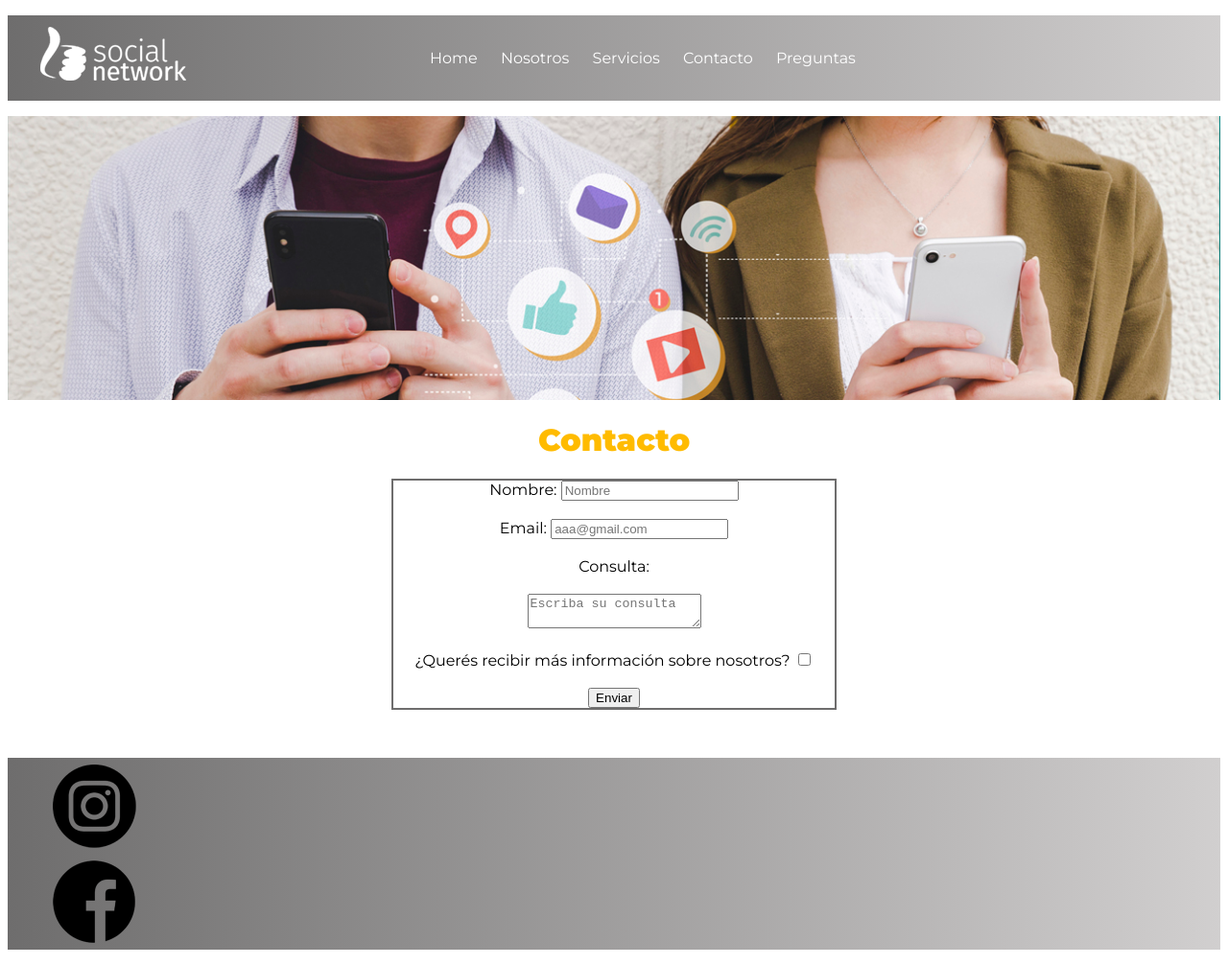
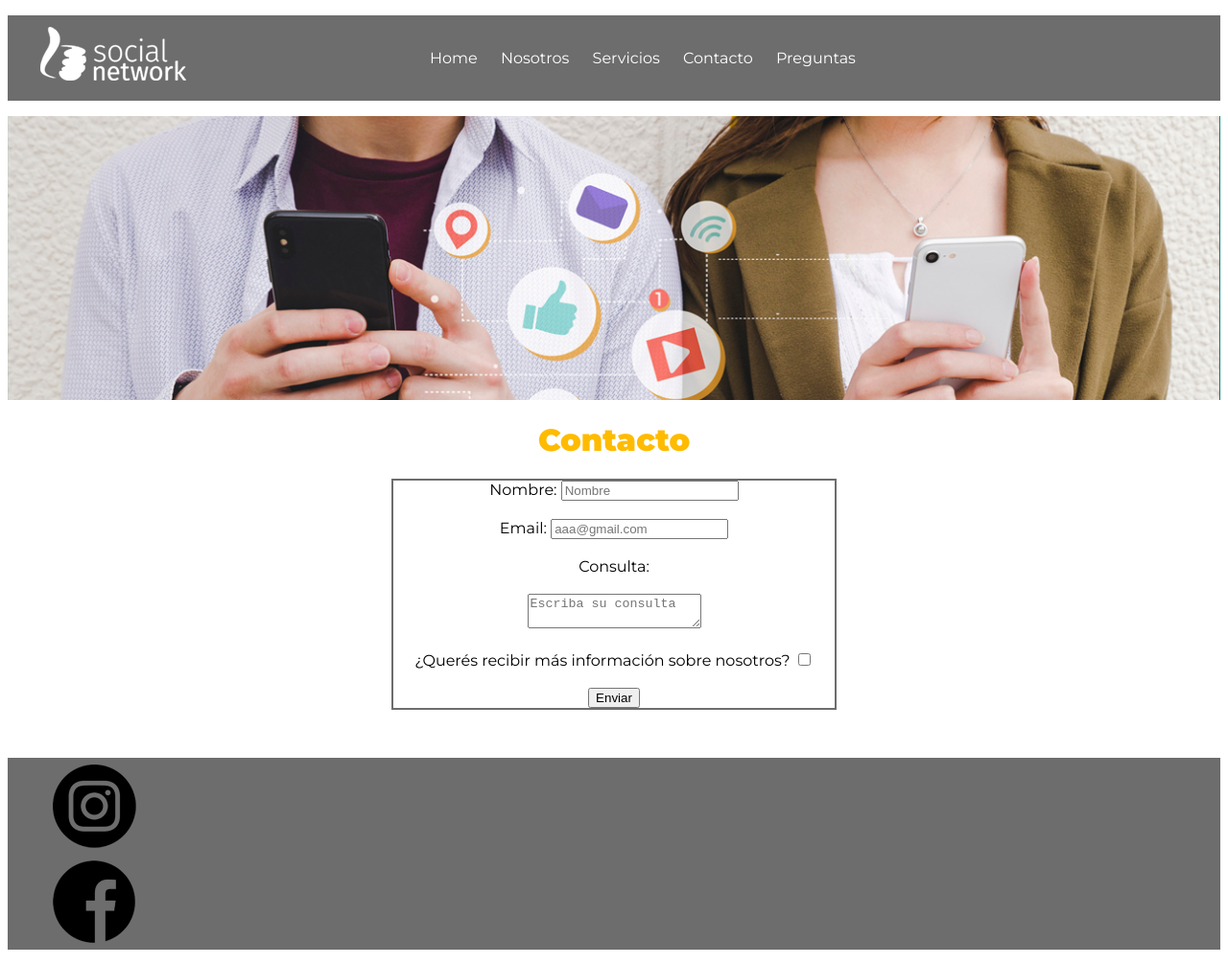
Before and after one commit to TrabuchiF/Proyecto, a plain HTML site: page pages/contacto.html in a window 1280 px wide. Shown: the whole page at 96% size. Drawn offline with Linux system fonts and the light colour scheme.

Commit message:
Proyecto Base

```diff
--- a/css/style.css
+++ b/css/style.css
@@ -49,7 +49,7 @@
 /*header */
 
     header{
-    background-image: linear-gradient(to right,rgb(110, 109, 109),rgb(255, 255, 255));
+    background-color: rgb(110, 109, 109);
     grid-area: header;
     }
 
@@ -72,7 +72,7 @@
 /*Nav */
 
     nav{
-        background-image: linear-gradient(to right,rgb(110, 109, 109),rgb(209, 207, 207));
+        background-color: rgb(110, 109, 109);
         grid-area: links;
 
     }
@@ -191,7 +191,7 @@
 
     footer{
         bottom: 0;
-        background-image: linear-gradient(to right,rgb(110, 109, 109),rgb(209, 207, 207));
+        background-color: rgb(110, 109, 109);
         justify-content: center;
         align-items: center;
         grid-area: footer;
```
Also changed, not shown: 1 other file.
